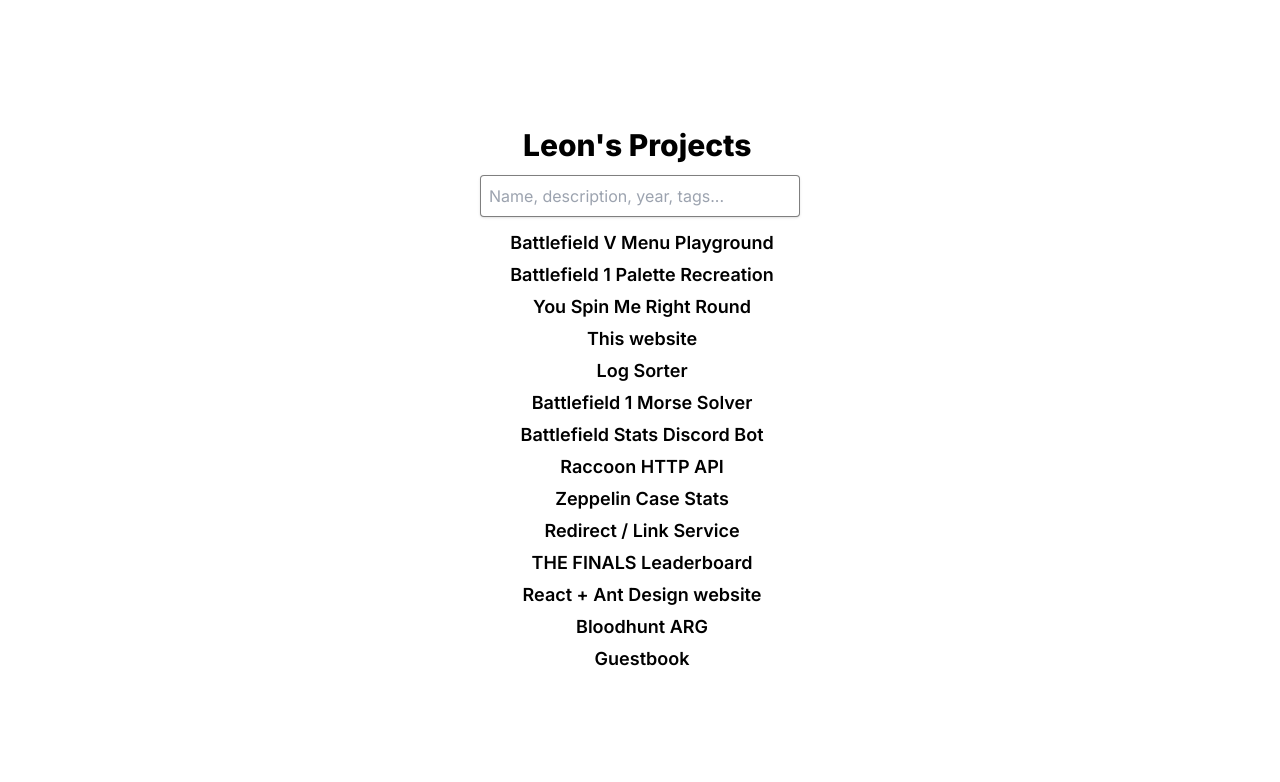
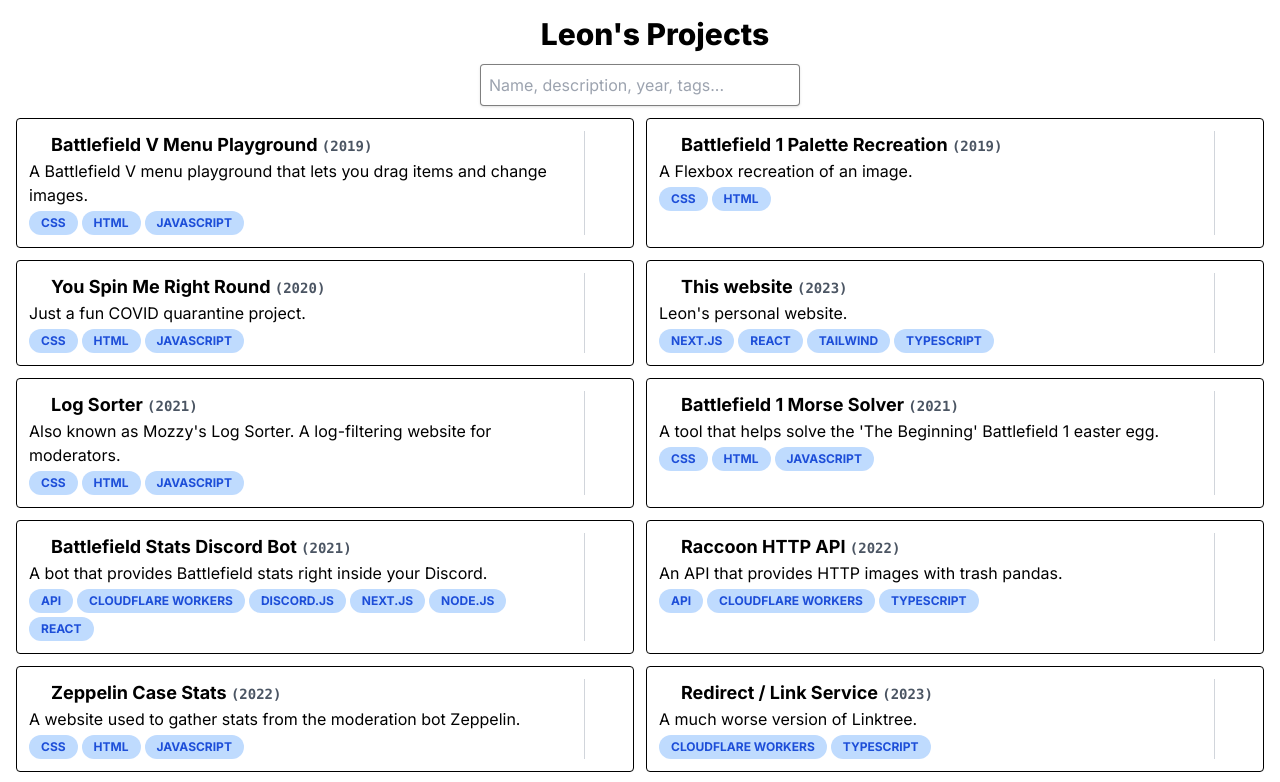
Before and after one commit to leonlarsson/leon-home, a Next.js app: page /projects in a window 1280 px wide. Shown: the top 782 px of the page. Built offline with nearby package versions, Linux system fonts and the light colour scheme; a web font is replaced by a local one.

Commit message:
projects: remove list view

```diff
--- a/app/(main)/projects/[id]/page.tsx
+++ b/app/(main)/projects/[id]/page.tsx
@@ -28,23 +28,21 @@ export const generateMetadata = ({ params }: { params: { id: string } }): Metada
   };
 };
 
-export default ({ params, searchParams }: { params: { id: string }; searchParams: Record<string, string> }) => {
+export default ({ params }: { params: { id: string } }) => {
   const project = getProject(params.id);
-  const useGridLayout = searchParams.grid;
-
   const canPrevious = parseInt(params.id) > 1;
   const canNext = parseInt(params.id) < projects.length;
 
   return (
     <div className="page">
-      <Link href={{ pathname: "/projects", query: { grid: useGridLayout } }} className="group text-[1.3rem] transition-all max-sm:text-base" title="Go back" draggable={false}>
-        <i className="fa-solid fa-arrow-left transition-all group-hover:-translate-x-1 group-hover:text-red-400 group-active:-translate-x-2 group-active:text-red-500" /> Back to list
+      <Link href="/projects" className="group text-[1.3rem] transition-all max-sm:text-base" title="Go back" draggable={false}>
+        <i className="fa-solid fa-arrow-left transition-all group-hover:-translate-x-1 group-hover:text-red-400 group-active:-translate-x-2 group-active:text-red-500" /> Back
       </Link>
       {project ? (
         <div className="px-16 max-sm:px-4">
           <span className="text-[2rem] font-extrabold transition-all max-sm:text-2xl">
             {canPrevious && (
-              <Link className="group" href={{ pathname: `/projects/${project.projectId - 1}`, query: { grid: useGridLayout } }} title={`Previous project, ${projects[projects.indexOf(project) - 1].name}`} draggable={false}>
+              <Link className="group" href={`/projects/${project.projectId - 1}`} title={`Previous project, ${projects[projects.indexOf(project) - 1].name}`} draggable={false}>
                 <i className="fa-solid fa-arrow-left me-2 transition-all group-hover:-translate-x-1 group-hover:text-green-600" />
               </Link>
             )}
@@ -52,7 +50,7 @@ export default ({ params, searchParams }: { params: { id: string }; searchParams
             {project.name}
 
             {canNext && (
-              <Link className="group" href={{ pathname: `/projects/${project.projectId + 1}`, query: { grid: useGridLayout } }} title={`Next project, ${projects[projects.indexOf(project) + 1].name}`} draggable={false}>
+              <Link className="group" href={`/projects/${project.projectId + 1}`} title={`Next project, ${projects[projects.indexOf(project) + 1].name}`} draggable={false}>
                 <i className="fa-solid fa-arrow-right ms-2 transition-all group-hover:translate-x-1 group-hover:text-green-600" />
               </Link>
             )}
--- a/app/(main)/projects/_components/Search.tsx
+++ b/app/(main)/projects/_components/Search.tsx
@@ -7,11 +7,6 @@ export default () => {
   const [searchQuery, setSearchQuery] = useState("");
   const router = useRouter();
   const searchParams = new URLSearchParams(useSearchParams().toString());
-
-  // Reset state when layout changes
-  useEffect(() => {
-    setSearchQuery("");
-  }, [searchParams.get("grid")]);
 
   // On mount, set the state from searchParam
   useEffect(() => {
--- a/app/(main)/projects/page.tsx
+++ b/app/(main)/projects/page.tsx
@@ -25,7 +25,6 @@ export const metadata: Metadata = {
 };
 
 export default ({ searchParams }: { searchParams: Record<string, string> }) => {
-  const useGridLayout = ["1", "true", "yes"].includes(searchParams.grid);
   const searchParam = searchParams.search;
   const projects = searchParam ? projectsData.filter(project => [project.name, project.description, project.shortDescription, project.year, project.link?.replace("https://", ""), ...(project.tags ?? [])].some(item => item?.toLowerCase().includes(searchParam?.toLowerCase()))) : projectsData;
 
@@ -35,9 +34,6 @@ export default ({ searchParams }: { searchParams: Record<string, string> }) => {
         <div className="text-3xl transition-all max-[450px]:text-2xl">
           <Link href="/" className="group font-extrabold" title="Go back" draggable={false}>
             <i className="fa-solid fa-arrow-left transition-all group-hover:-translate-x-2 group-hover:text-red-400 group-active:-translate-x-3 group-active:text-red-500" /> Leon's Projects
-          </Link>
-          <Link className="ms-3" title={`Use ${useGridLayout ? "list" : "grid"} view.`} href={{ query: { grid: !useGridLayout } }}>
-            <i className={`fa-solid animate-[spin_.7s_ease-in-out_1] ${useGridLayout ? "fa-list" : "fa-table-cells-large"} transition-transform hover:scale-125`} />
           </Link>
         </div>
 
@@ -49,30 +45,27 @@ export default ({ searchParams }: { searchParams: Record<string, string> }) => {
           </span>
         )}
 
-        <ProjectsList projects={projects} useGridLayout={useGridLayout} />
+        <Projects projects={projects} />
       </div>
     </div>
   );
 };
 
-const ProjectsList = ({ projects, useGridLayout }: { projects: Project[]; useGridLayout: boolean }) => {
+const Projects = ({ projects }: { projects: Project[] }) => {
   return (
-    <>
-      {/* If grid layout, use grid with 2 cols until. On medium, use 1 col. Additionally, use 1 col if there is a single project */}
-      <div className={useGridLayout ? `grid gap-3 ${projects.length === 1 ? "grid-cols-1" : "grid-cols-1 md:grid-cols-2"}` : "space-y-1"}>
+    // Use grid with 2 cols until medium, then use 1 col. Additionally, use 1 col if there is a single project
+    <div className={`grid gap-3 ${projects.length === 1 ? "grid-cols-1" : "grid-cols-1 md:grid-cols-2"}`}>
       {projects.map(project => (
-          <Project key={project.projectId} project={project} useGridLayout={useGridLayout} />
+        <Project key={project.projectId} project={project} />
       ))}
     </div>
-    </>
   );
 };
 
-const Project = ({ project, useGridLayout }: { project: Project; useGridLayout: boolean }) => {
-  if (useGridLayout)
+const Project = ({ project }: { project: Project }) => {
   return (
     <div className="flex rounded border border-black text-start transition-colors dark:border-kinda-white/50 dark:hover:border-kinda-white">
-        <Link href={`/projects/${project.projectId}?grid=true`} className="group flex flex-1 flex-col p-3 transition-colors hover:bg-black hover:text-white dark:hover:bg-inherit" draggable={false} title={`See more info on project ${project.name}.`}>
+      <Link href={`/projects/${project.projectId}`} className="group flex flex-1 flex-col p-3 transition-colors hover:bg-black hover:text-white dark:hover:bg-inherit" draggable={false} title={`See more info on project ${project.name}.`}>
         <span className="text-lg font-bold">
           <i className="fa-solid fa-arrow-right me-2 transition-transform group-hover:translate-x-1" />
           {project.name}{" "}
@@ -107,17 +100,4 @@ const Project = ({ project, useGridLayout }: { project: Project; useGridLayout:
       )}
     </div>
   );
-
-  return (
-    <div className="button-link flex justify-center gap-2 hover:text-xl max-[450px]:text-base">
-      <Link className="group" href={`/projects/${project.projectId}`} draggable={false} title={`See more info on project ${project.name}.`}>
-        <i className="fa-solid fa-arrow-right fa-lg me-1 transition-transform group-hover:translate-x-[3px] group-active:translate-x-[6px]" /> {project.name}
-      </Link>
-      {project.link && (
-        <Link href={project.link} target={!project.link.startsWith("http") ? "_self" : "_blank"} draggable={false} title={`Go to project ${project.name}.`}>
-          <i className="fa-solid fa-up-right-from-square transition-transform hover:scale-[1.18]" />
-        </Link>
-      )}
-    </div>
-  );
 };
```
Lines whose indentation alone changed are shown as unchanged.
